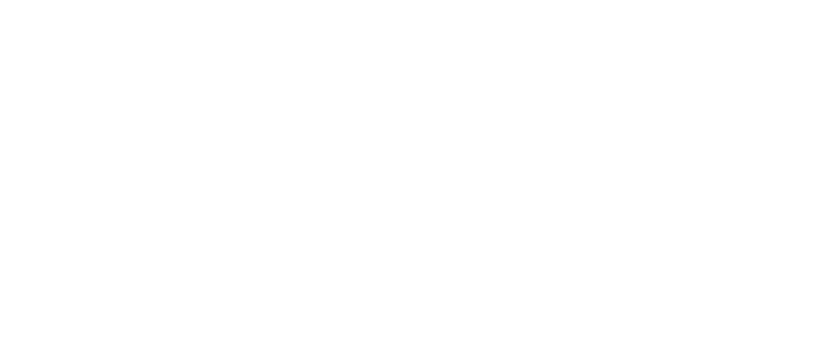
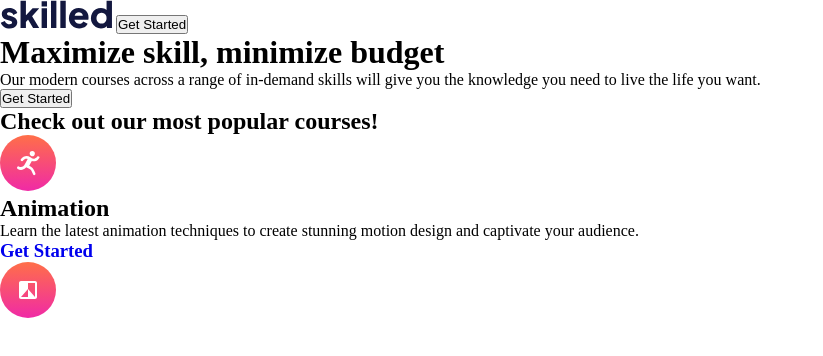
Before and after one commit to NeoO101/Maximize_skill_page, a plain HTML site: page index.html in a window 1280 px wide. Shown: the whole page, without its empty margins (0-823 px from the left). Drawn offline with Linux system fonts and the light colour scheme.

Commit message:
Defining the html structure

```diff
--- a/index.html
+++ b/index.html
@@ -8,6 +8,38 @@
         <link rel="stylesheet" href="./style.css">
     </head>
     <body>
+        <header>
+            <div class="header">
+                <img id="logo_dark" src="./assets/logo-dark.svg" alt="dark logo"/>
+                <button id="get__started" type="button">Get Started</button>
+            </div>
+        </header>
+        <main>
+            <h1 class="main__slogan">Maximize skill, minimize budget</h1>
+            <p class="main__text">Our modern courses across a range of in-demand skills will give you the knowledge you need to live the life you want.</p>
+            <button id="main__get started" type="button">Get Started</button>
+        </main>
+        <section class="first__cards">
+            <div id="card__1">
+                <h1 id="card__slogan">Check out our most popular courses!</h1>
+            </div>
+
+            <div id="card__2">
+                <div class="icon__animation">
+                    <img src="./assets/icon-animation.svg" alt="icon-animation">
+                </div>
+                <h1 id="animation">Animation</h1>
+                <p id="animation__text">Learn the latest animation techniques to create stunning motion design and captivate your audience.</p>
+                <a href="#"><h3>Get Started</h3></a>
+            </div>
+
+            <div id="card__3">
+                <div class="icon__design">
+                    <img src="./assets/icon-design.svg" alt="icon-design">
+                </div>
+                <h1></h1>
+            </div>
+        </section>
 
     </body>
 </html>
--- a/style.css
+++ b/style.css
@@ -2,3 +2,6 @@
     padding: 0;
     margin: 0;
 }
+a {
+    text-decoration: none;
+}
```
